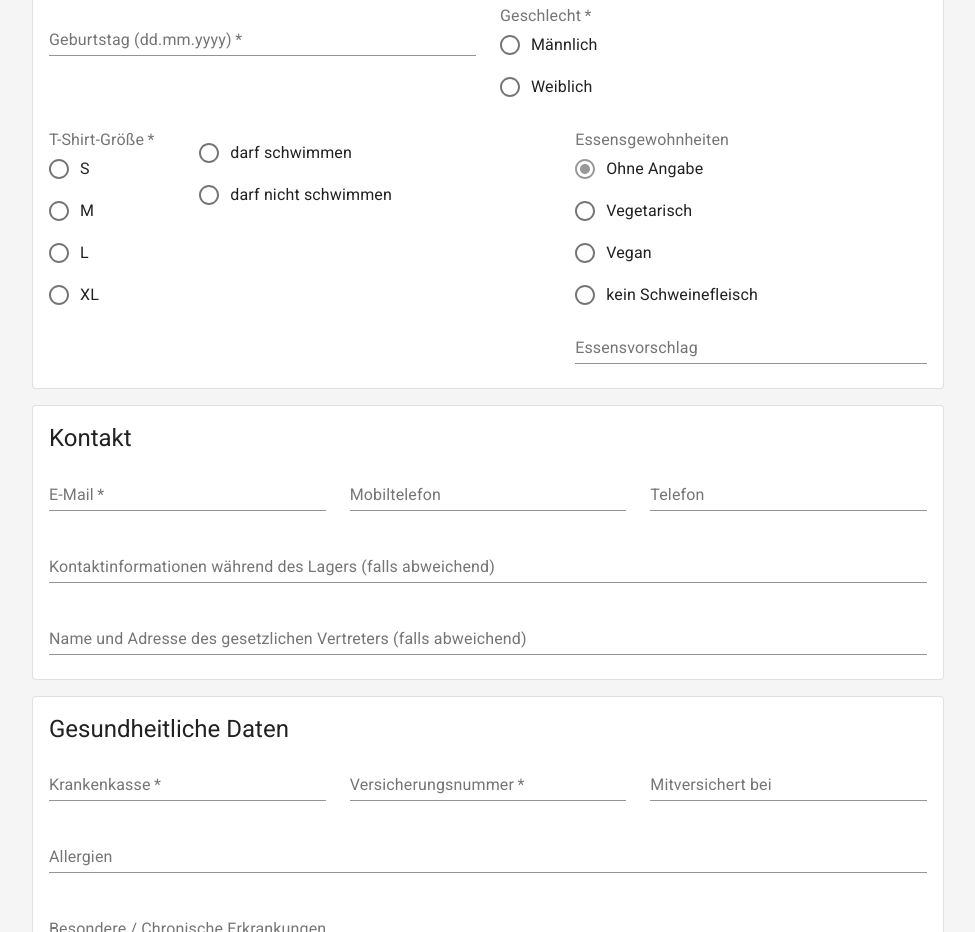
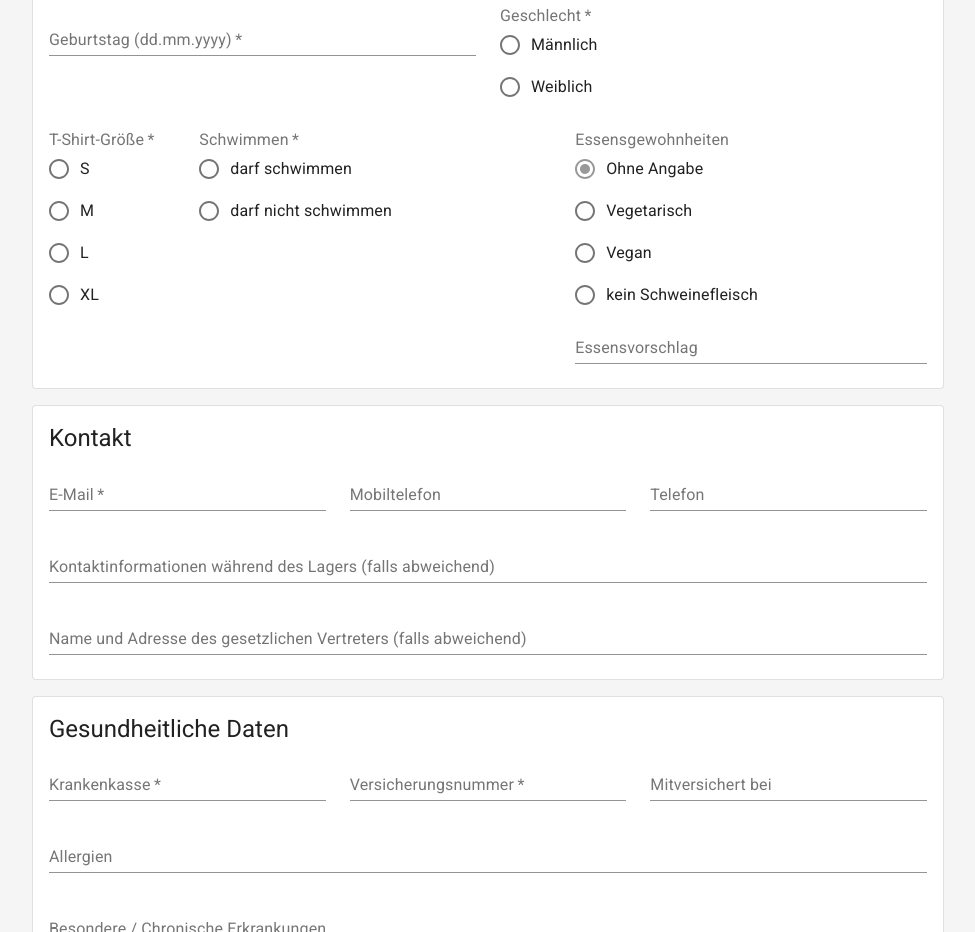
Before and after one commit to Fensterbank/camp-registration, a React (Create React App) app in the folder registration-ui/: page / in a window 1280 px wide. Shown: the part 1120-2052 px from the top of the page, without its empty margins (152-1127 px from the left). Built offline with nearby package versions, Linux system fonts and the light colour scheme.

Commit message:
Fix UI for clearance

```diff
--- a/registration-ui/src/Form.tsx
+++ b/registration-ui/src/Form.tsx
@@ -103,7 +103,8 @@ const Form: FC<FormProps> = ({ onSubmitted, formData }) => {
               </FormControl>
             </Grid>
             <Grid item xs={12} md={5}>
-              <FormControl component="fieldset">
+              <FormControl required component="fieldset">
+                <FormLabel component="legend">Schwimmen</FormLabel>
                 <RadioGroup id="swimPermit" name="swimPermit" value={formik.values.swimPermit} onChange={handleFormikChange}>
                   <FormControlLabel value="permit" label="darf schwimmen" control={<Radio />} />
                   <FormControlLabel value="no-permit" label="darf nicht schwimmen" control={<Radio />} />
```
